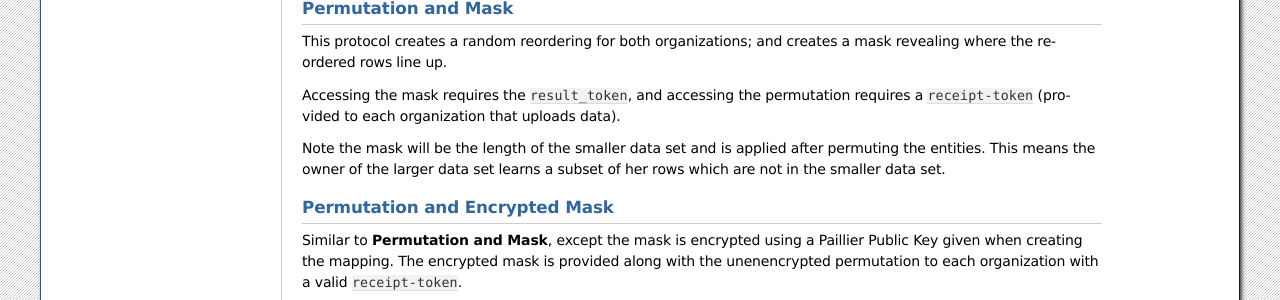
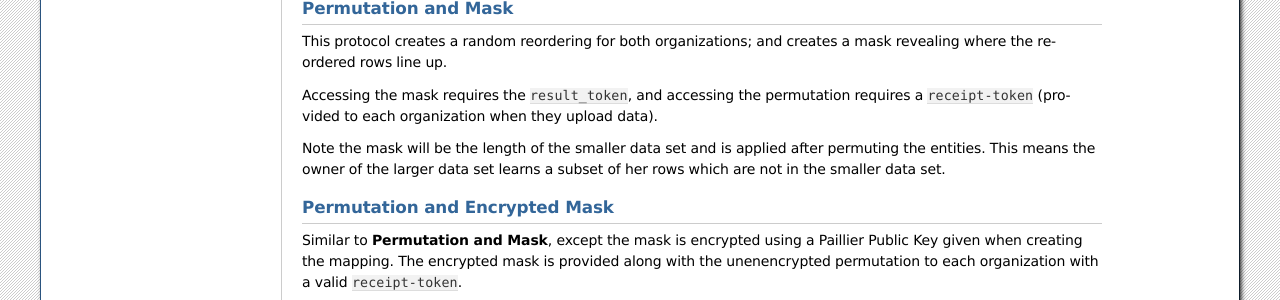
Before and after one commit to data61/anonlink-entity-service, a Sphinx documentation site: the page built from docs/concepts.rst, in a window 1280 px wide and 900 px high, scrolled down 1606 px. Shown: the part 522-822 px from the top of the window. Built offline with Sphinx 7.4.7, drawn with Linux system fonts in a browser that asks for light colours; formulas are drawn with MathJax 3.

Commit message:
Documentation updates

```diff
--- a/docs/concepts.rst
+++ b/docs/concepts.rst
@@ -152,7 +152,7 @@ This protocol creates a random reordering for both organizations; and creates a
 the reordered rows line up.
 
 Accessing the mask requires the ``result_token``, and accessing the permutation requires a
-``receipt-token`` (provided to each organization that uploads data).
+``receipt-token`` (provided to each organization when they upload data).
 
 Note the mask will be the length of the smaller data set and is applied after permuting the entities.
 This means the owner of the larger data set learns a subset of her rows which are not in the smaller
```
